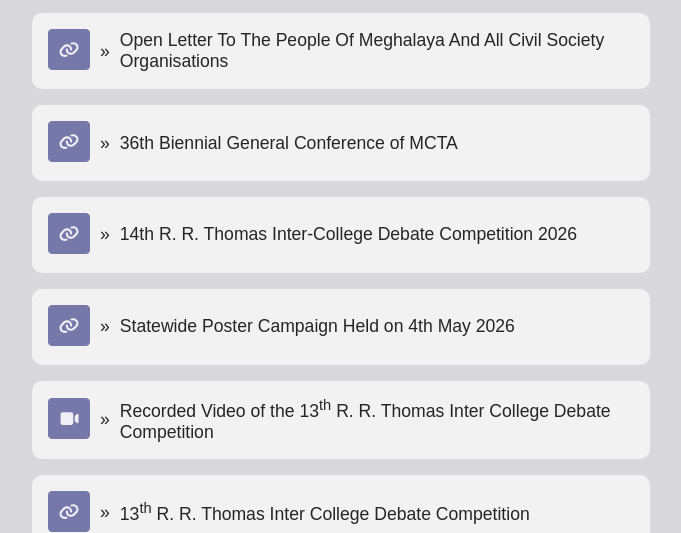
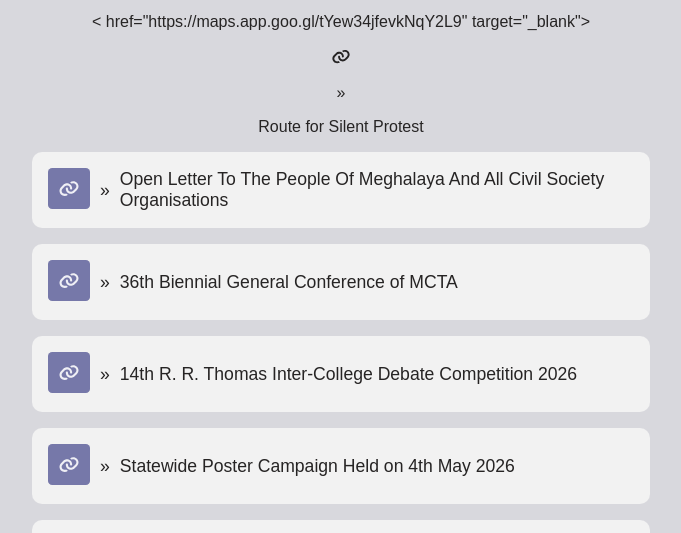
Before and after one commit to mctashillong/mctashillong.github.io, a plain HTML site: page public_html/index.html in a window 1280 px wide. Shown: the part 211-744 px from the top of the page, without its empty margins (299-980 px from the left). Drawn offline with nearby package versions, Linux system fonts and the light colour scheme.

Commit message:
Update index.html

```diff
--- a/public_html/index.html
+++ b/public_html/index.html
@@ -180,6 +180,7 @@
     </header>
     <main>
         <div class="links">
+            < href="https://maps.app.goo.gl/tYew34jfevkNqY2L9" target="_blank"><span><svg class="svg-icons"><use xlink:href="#link"></use></svg></span><span>&raquo;</span><span>Route for Silent Protest</span></a>
             <a href="https://www.mcta.in/2026/11/open-letter-to-people-of-meghalaya-and.html" target="_blank"><span><svg class="svg-icons"><use xlink:href="#link"></use></svg></span><span>&raquo;</span><span>Open Letter To The People Of Meghalaya And All Civil Society Organisations</span></a>
             <a href="https://www.mcta.in/2026/09/36th-biennial-general-conference.html" target="_blank"><span><svg class="svg-icons"><use xlink:href="#link"></use></svg></span><span>&raquo;</span><span>36th Biennial General Conference of MCTA</span></a>
             <a href="https://www.mcta.in/2026/09/14th-r-r-thomas-inter-college-debate.html" target="_blank"><span><svg class="svg-icons"><use xlink:href="#link"></use></svg></span><span>&raquo;</span><span>14th R. R. Thomas Inter-College Debate Competition 2026</span></a>
```
